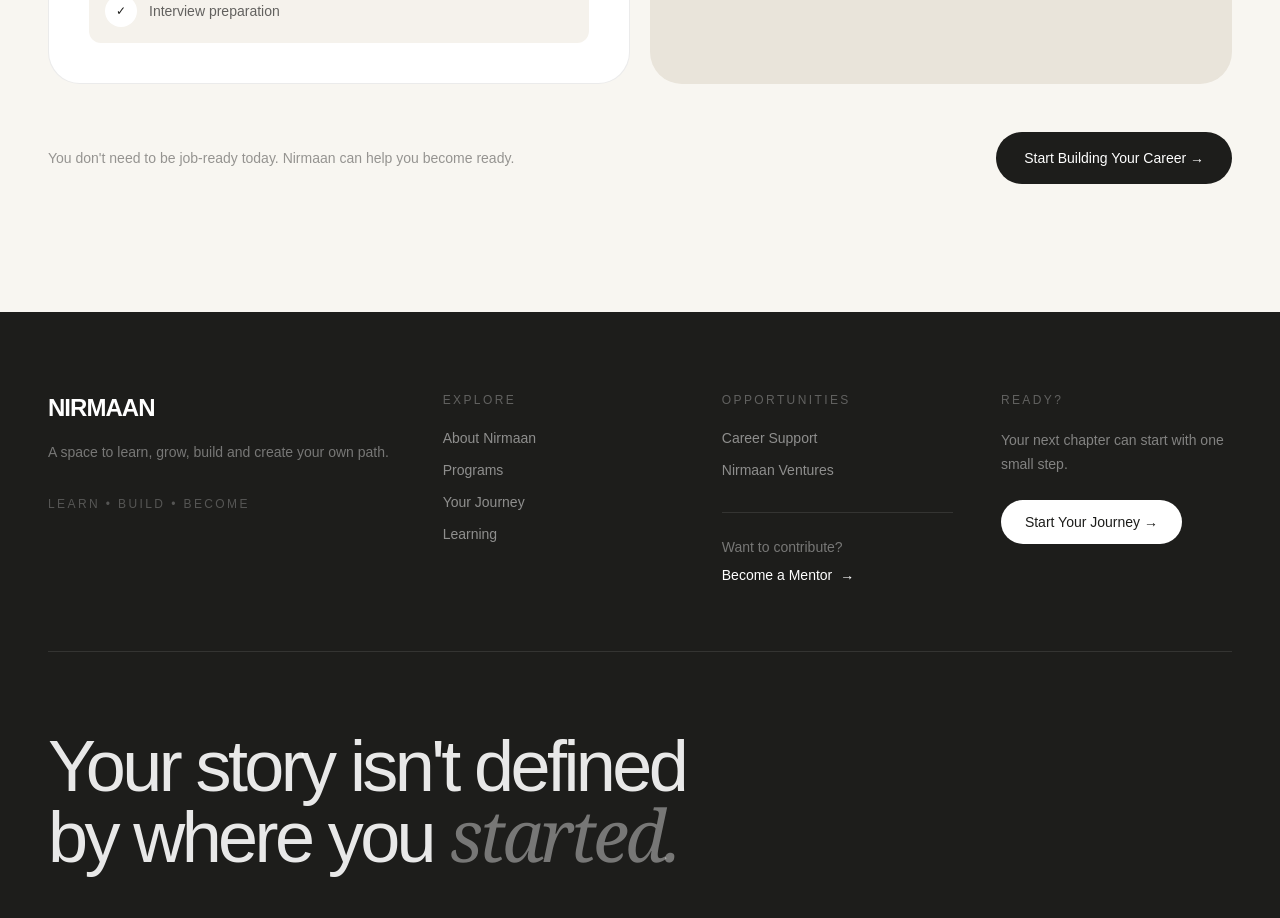
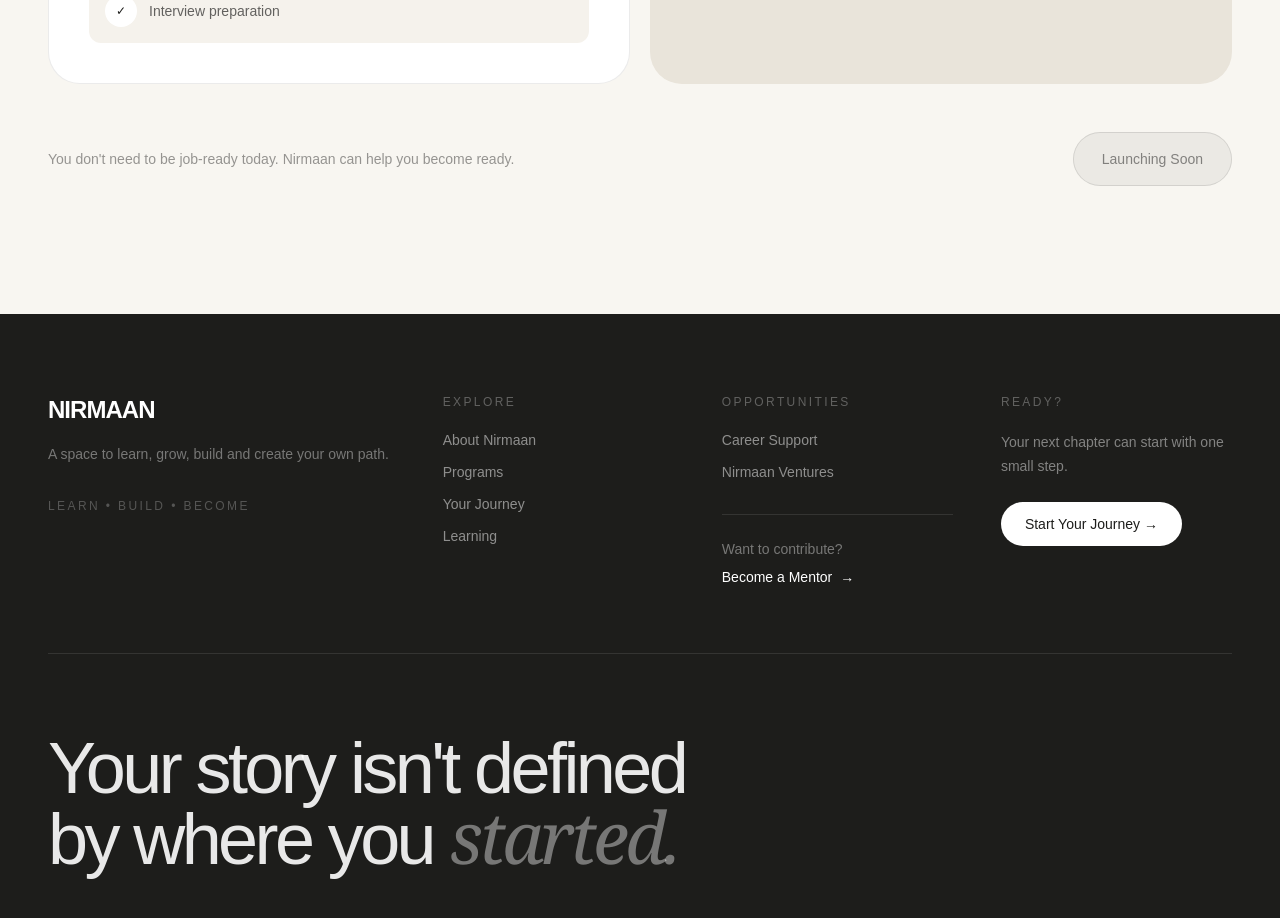
Before and after one commit to BeAnirva/NIRMAAN, a Next.js app: page /career in a window 1280 px wide. Shown: the part 1360-2278 px from the top of the page. Built offline with nearby package versions, Linux system fonts and the light colour scheme.

Commit message:
Update Career.tsx

```diff
--- a/src/components/Career.tsx
+++ b/src/components/Career.tsx
@@ -279,12 +279,11 @@ export default function Career() {
             Nirmaan can help you become ready.
           </p>
 
-          <a
-            href="#start"
-            className="inline-flex w-fit shrink-0 items-center rounded-full bg-[#1D1D1B] px-7 py-4 text-sm font-medium text-white transition duration-300 hover:-translate-y-1 hover:bg-black"
-          >
-            Start Building Your Career →
-          </a>
+          <div
+  className="inline-flex w-fit shrink-0 items-center rounded-full border border-black/10 bg-black/5 px-7 py-4 text-sm font-medium text-black/45"
+>
+  Launching Soon
+</div>
 
         </div>
 
```
